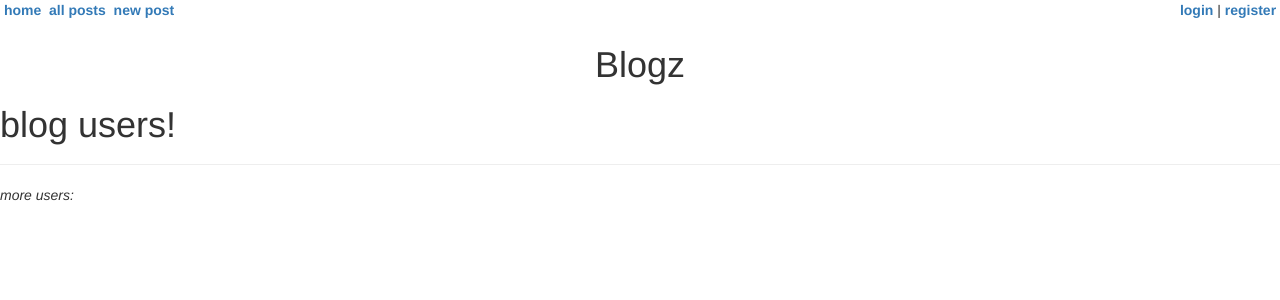
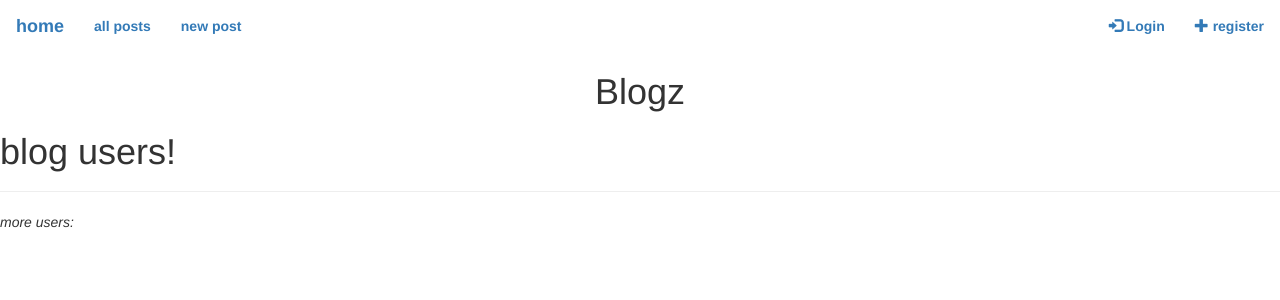
Before and after one commit to tonyt1272/Blogz, a Flask app: page /home in a window 1280 px wide. Shown: the top 300 px of the page. Run offline with Flask 2, Linux system fonts and the light colour scheme; some libraries are stand-ins or nearby versions.

Commit message:
Added nav bar with glyphicons

```diff
--- a/templates/base.html
+++ b/templates/base.html
@@ -14,26 +14,26 @@
 		<title>Blogz</title>
 	</head>
 	<body>
-		<table style='display: inline-block'>
-			<tr>
-				<td>&nbsp<a href='/home'>home</a>&nbsp&nbsp</td>
-				<td><a href='/all_posts'>all posts</a>&nbsp&nbsp</td>
-				<td><a href='/entry'>new post</a></td>
-
-
-			</tr>
-		</table>
-
-
-    		<span style='float: right'>
-        {% if 'email' in session %}
-        <a href="{{ url_for('single_user_posts', email=session['email'])}}">{{session['user_name']}}</a>:&nbsp
-        <a href="logout">logout</a>&nbsp
-        {% else %}
-            <a href="login">login</a> | <a href="register">register&nbsp</a>
-        {% endif %}
-
-        </span>
+		<nav class="navbar">
+		  <div class="container-fluid">
+		    <div class="navbar-header">
+		      <a class="navbar-brand" href="/home">home</a>
+		    </div>
+		    <ul class="nav navbar-nav">
+		      <li class="active"><a href="/all_posts">all posts</a></li>
+		      <li class="active"><a href="/entry">new post</a></li>
+		    </ul>
+		    <ul class="nav navbar-nav navbar-right">
+		      {% if 'email' in session %}
+		        <li><a href="{{ url_for('single_user_posts', email=session['email'])}}"><span class="glyphicon glyphicon-user"></span> {{session['user_name']}}</a></li>
+		        <li><a href="logout"><span class="glyphicon glyphicon-log-out"></span> Logout</a></li>
+		      {%else%}
+		        <li><a href="login"><span class="glyphicon glyphicon-log-in"></span> Login</a></li>
+		        <li><a href="register"><span class="glyphicon glyphicon-plus"></span> register</a></li>
+		      {%endif%}
+		    </ul>
+		  </div>
+		</nav>
     		<center><h1>{{title}}</h1></center>
 
 		{% with messages = get_flashed_messages(with_categories=True) %} <!-- set messages equal to
--- a/templates/register.html
+++ b/templates/register.html
@@ -3,6 +3,7 @@
 {% block content %}
 
 <body>
+<!-- <div class="container"> -->
 <h1>Resister</h1>
 <form action="/register" method="POST">
 	<table>
@@ -40,5 +41,6 @@
 
 	<label><input type="submit" value="Register"/></label>
 </form>
+<!-- </div> -->
 </body>
 {% endblock %}
```
Also changed, not shown: templates/scratch_pad.html (added, +22 -0 lines).
